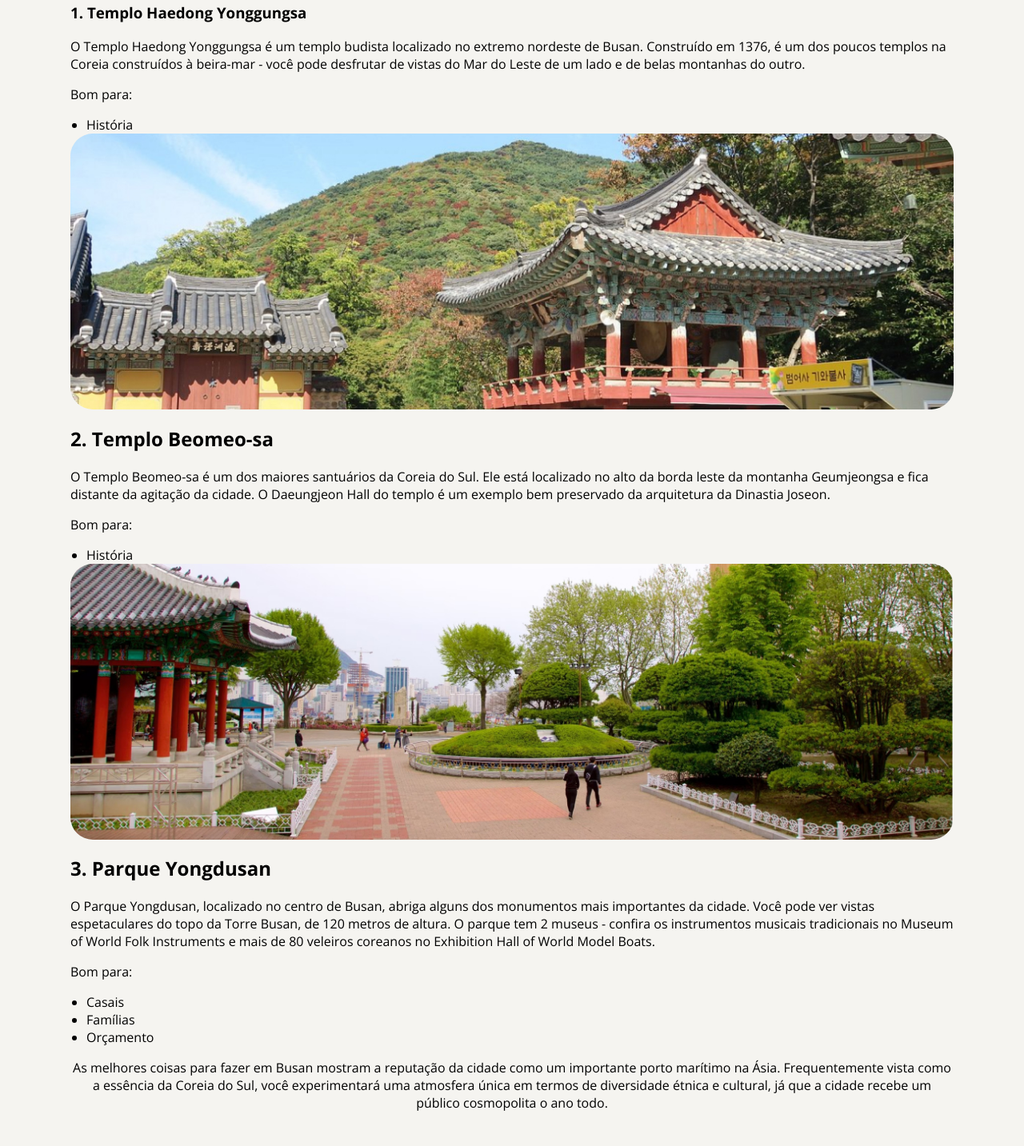
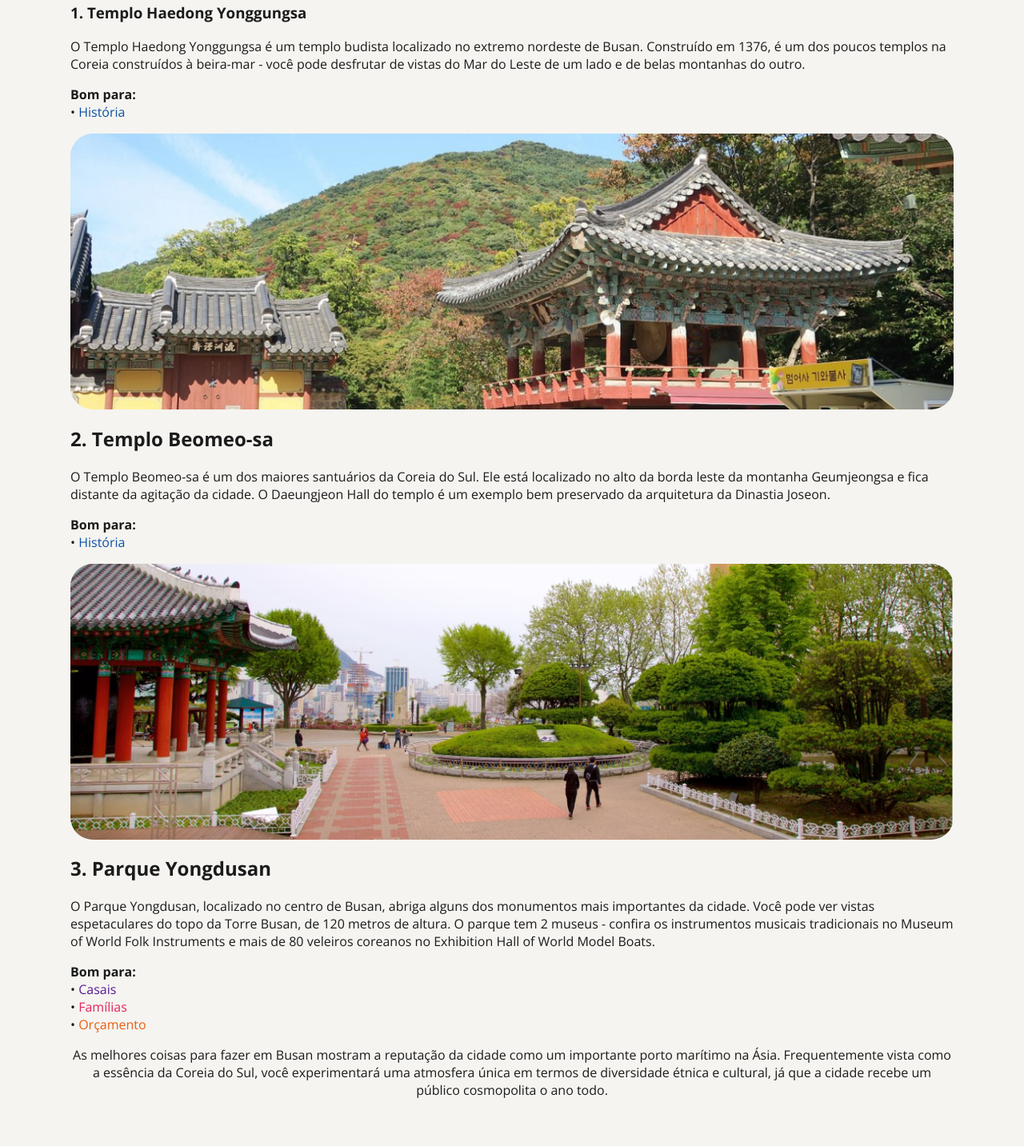
Before and after one commit to dev-FilipeBCS/tourist-place, a plain HTML site: page index.html in a window 1280 px wide. Shown: the part 1586-3019 px from the top of the page at 80% size. Drawn offline with nearby package versions, Linux system fonts and the light colour scheme.

Commit message:
Adjust text color and bullet html structure

```diff
--- a/index.html
+++ b/index.html
@@ -13,12 +13,12 @@
 </head>
 <body>
     <main>
-        <p class="orange">SUA PRÓXIMA VIAGEM:</p>
+        <p class="headline-orange">SUA PRÓXIMA VIAGEM:</p>
         <h1>Conheça Busan</h1>
         <img src="/assets/Busan.jpg" alt="Foto da cidade de Busan ao final da tarde, pode-se veruma uma ponte, diversas embarcações e prédios baixos.">
         <p class="center">Busan, a estrela em ascensão da Coreia do Sul, oferece de tudo, desde churrascarias de primeira linha até tradicionais barracas de comida de rua. Aqui, exploramos a segunda cidade da Coreia do Sul e descobrimos as suas ofertas culinárias.</p>
         <div>
-            <p class="orange">PARA OS AMANTES DE HISTÓRIA</p>
+            <p class="headline-orange">PARA OS AMANTES DE HISTÓRIA</p>
             <h2>Descubra 3 destinos imperdíveis em Busan</h2>
             <p>
                 As atrações de Busan vão desde templos budistas centenários que pontilham as montanhas e o litoral da cidade até praias imaculadas com águas cristalinas. Esta cidade litorânea tem muitas coisas para fazer o ano todo - as famílias podem passar o tempo em um aquário à beira-mar, os compradores podem explorar bairros vibrantes e os amantes da natureza podem desfrutar de longas caminhadas até mirantes panorâmicos.
@@ -30,40 +30,36 @@
                     O Templo Haedong Yonggungsa é um templo budista localizado no extremo nordeste de Busan. Construído em 1376, é um dos poucos templos na Coreia construídos à beira-mar - você pode desfrutar de vistas do Mar do Leste de um lado e de belas montanhas do outro.
                 </p>
                 <p>
-                    Bom para:
+                    <strong>Bom para:</strong> <br>
+                    &#x2022; <a class="Blue">História</a>
                 </p>
-                <ul>
-                    <li>História</li>
-                </ul>
                 <img src="assets/temple-beomeo-sa.jpg" alt="Foto do templo  Beomeo-Sa">
                 <h2>2. Templo Beomeo-sa</h2>
                 <p>
                     O Templo Beomeo-sa é um dos maiores santuários da Coreia do Sul. Ele está localizado no alto da borda leste da montanha Geumjeongsa e fica distante da agitação da cidade. O Daeungjeon Hall do templo é um exemplo bem preservado da arquitetura da Dinastia Joseon.
                 </p>
                 <p>
-                    Bom para:
+                    <strong>Bom para:</strong> <br>
+                    &#x2022; <a class="Blue">História</a>
                 </p>
-                <ul>
-                    <li>História</li>
-                </ul>
                 <img src="assets/park-yongdusan.jpg" alt="Foto do parque Yongdusan">
                 <h2>3. Parque Yongdusan</h2>
                 <p>
                     O Parque Yongdusan, localizado no centro de Busan, abriga alguns dos monumentos mais importantes da cidade. Você pode ver vistas espetaculares do topo da Torre Busan, de 120 metros de altura. O parque tem 2 museus - confira os instrumentos musicais tradicionais no Museum of World Folk Instruments e mais de 80 veleiros coreanos no Exhibition Hall of World Model Boats.
                 </p>
                 <p>
-                    Bom para:
+                    <strong>Bom para:</strong> <br>
+                    &#x2022; <a class="Purple">Casais</a> <br>
+                    &#x2022; <a class="Pink">Famílias</a> <br>
+                    &#x2022; <a class="accent-orange">Orçamento</a>
                 </p>
-                <ul>
-                    <li>Casais</li>
-                    <li>Famílias</li>
-                    <li>Orçamento</li>
-                </ul>
             </ol>
         </div>
         <p class="center">
             As melhores coisas para fazer em Busan mostram a reputação da cidade como um importante porto marítimo na Ásia. Frequentemente vista como a essência da Coreia do Sul, você experimentará uma atmosfera única em termos de diversidade étnica e cultural, já que a cidade recebe um público cosmopolita o ano todo.
         </p>
+        <br>
+        <br>
         <footer class="center">
             Feito com ♥ pela <a href="https://rocketseat.com.br"> RocketSeat</a>
         </footer>
--- a/style.css
+++ b/style.css
@@ -2,6 +2,7 @@
   font-family: "Open Sans", sans-serif;
 
   background-color: #F5F4F0;
+  color: #1B1B1B;
 }
 
 main{
@@ -13,12 +14,33 @@ main{
     padding: 0 0 40px;
 }
 
-.orange {
+.headline-orange {
+    color: #E1624F;
+}
+
+.Blue {
+    color: #0C51A7;
+}
+
+.Purple {
+    color: #591B98;
+}
+
+.Pink {
+    color: #E5245E;
+}
+
+.accent-orange {
     color: #E95E10;
 }
 
 h1{
     padding: 0 0 40px;
+    color: #1B1B1B;
+}
+
+h2 {
+    color: #1B1B1B;
 }
 
 img {
@@ -29,11 +51,6 @@ img {
     height: auto;
 }
 
-ul {
-    padding: 0 20px;
-    margin: 0px;
-}
-
 a:link, a:visited{
     text-decoration: none;
     color:black;
```
